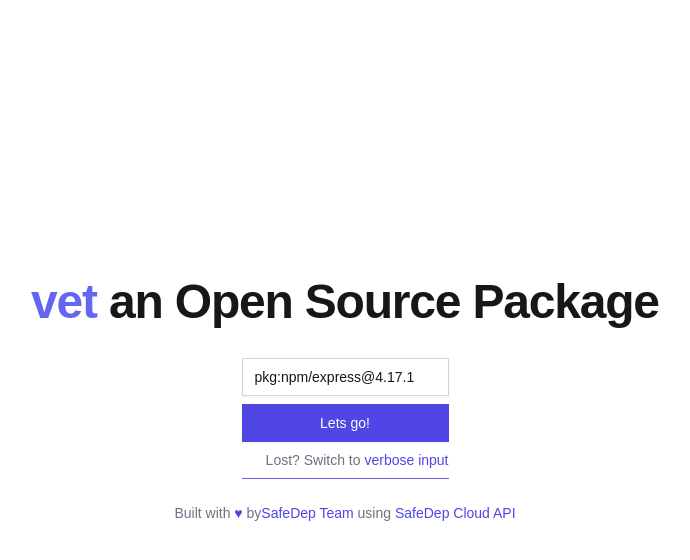
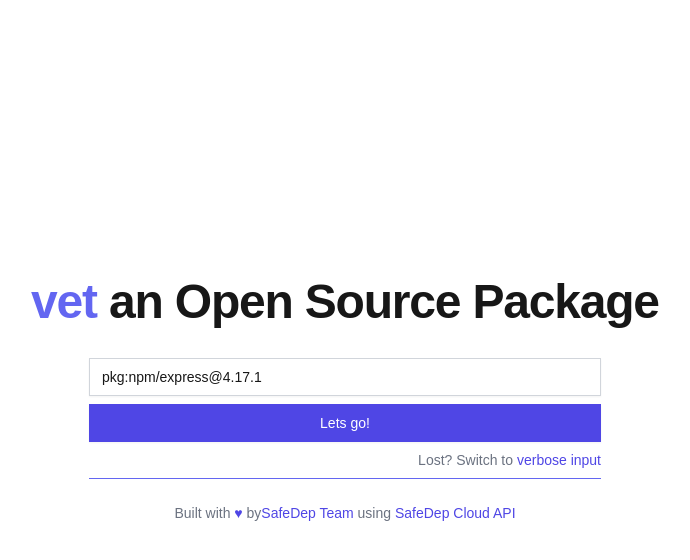
Before and after one commit to safedep/vetpkg.dev, a Next.js app: page / in a window 1280 px wide. Both pictures are taken after a click on the link "PURL based query". Shown: the top 560 px of the page, without its empty margins (295-985 px from the left). Built offline with nearby package versions, Linux system fonts and the light colour scheme; what @radix-ui/themes would draw is missing.

Commit message:
fix: Submission page

```diff
--- a/src/app/page.tsx
+++ b/src/app/page.tsx
@@ -51,27 +51,28 @@
         <span className="text-indigo-500">vet</span> an Open Source Package
       </h1>
       <div className="flex items-center justify-around max-w-4xl mt-6 sm:w-full">
-        <div className="flex items-center border-b border-b-1 border-indigo-500 py-2">
+        <div className="flex w-full max-w-lg items-center border-b border-b-1 border-indigo-500 py-2">
           {usePurlBasedQuery && (
             <Form {...purlInputForm}>
               <form
-                className="w-full"
+                className="w-full max-w-lg"
                 onSubmit={purlInputForm.handleSubmit(onSubmitPurlInputForm)}
               >
-                <FormItem>
                 <FormField
                   control={purlInputForm.control}
                   name="purl"
                   render={({ field }) => (
+                    <FormItem>
                       <input
                         {...field}
                         type="text"
                         placeholder="pkg:npm/express@4.17.1"
                         className="w-full px-3 py-2 bg-white border border-gray-300 rounded-md shadow-sm focus:outline-none focus:ring-indigo-500 focus:border-indigo-500 sm:text-sm"
                       ></input>
+                      <FormMessage />
+                    </FormItem>
                   )}
                 ></FormField>
-                </FormItem>
                 <button
                   type="submit"
                   className="w-full px-3 py-2 mt-2 text-white bg-indigo-600 border border-indigo-600 rounded-md shadow-sm focus:outline-none focus:ring-indigo-500 focus:border-indigo-500 sm:text-sm"
@@ -79,7 +80,7 @@
                   Lets go!
                 </button>
 
-                <p className="mt-2 text-sm text-gray-500 text-right">
+                <p className="w-full mt-2 text-sm text-gray-500 text-right">
                   Lost? Switch to{" "}
                   <a
                     href="#"
@@ -105,6 +106,7 @@
                   control={verboseInputForm.control}
                   name="ecosystem"
                   render={({ field }) => (
+                    <FormItem>
                       <select
                         {...field}
                         className="w-full px-3 py-2 mb-2 bg-white border border-gray-300 rounded-md shadow-sm focus:outline-none focus:ring-indigo-500 focus:border-indigo-500 sm:text-sm"
@@ -117,30 +119,38 @@
                         <option value="rubygem">rubygem</option>
                         <option value="Go">Go</option>
                       </select>
+                      <FormMessage />
+                    </FormItem>
                   )}
                 ></FormField>
                 <FormField
                   control={verboseInputForm.control}
                   name="name"
                   render={({ field }) => (
+                    <FormItem>
                       <input
                         {...field}
                         type="text"
                         placeholder="express"
                         className="w-full px-3 py-2 mb-2 bg-white border border-gray-300 rounded-md shadow-sm focus:outline-none focus:ring-indigo-500 focus:border-indigo-500 sm:text-sm"
                       ></input>
+                      <FormMessage />
+                    </FormItem>
                   )}
                 ></FormField>
                 <FormField
                   control={verboseInputForm.control}
                   name="version"
                   render={({ field }) => (
+                    <FormItem>
                       <input
                         {...field}
                         type="text"
                         placeholder="4.17.1"
                         className="w-full px-3 py-2 bg-white border border-gray-300 rounded-md shadow-sm focus:outline-none focus:ring-indigo-500 focus:border-indigo-500 sm:text-sm"
                       ></input>
+                      <FormMessage />
+                    </FormItem>
                   )}
                 ></FormField>
                 <button
```
Lines whose indentation alone changed are shown as unchanged.
